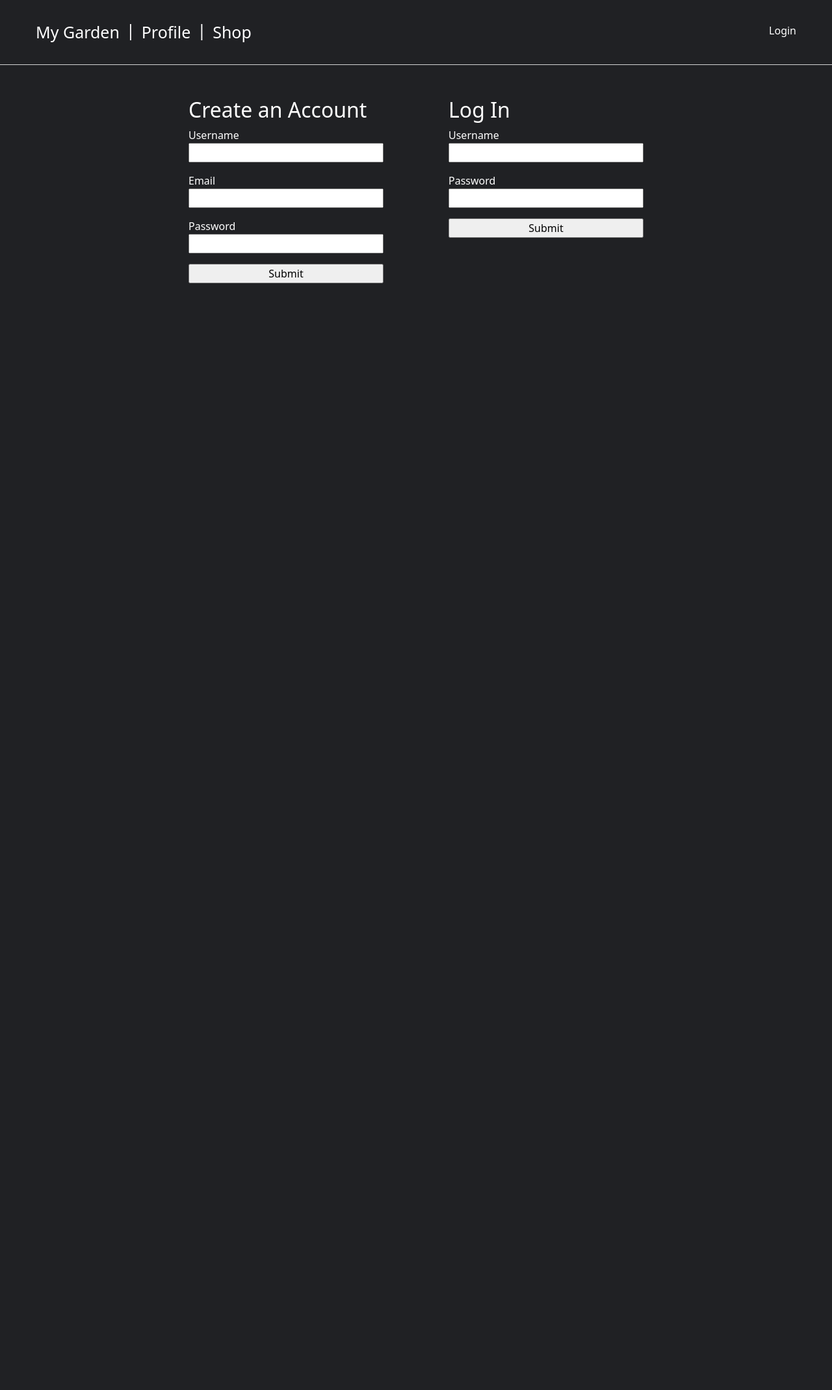
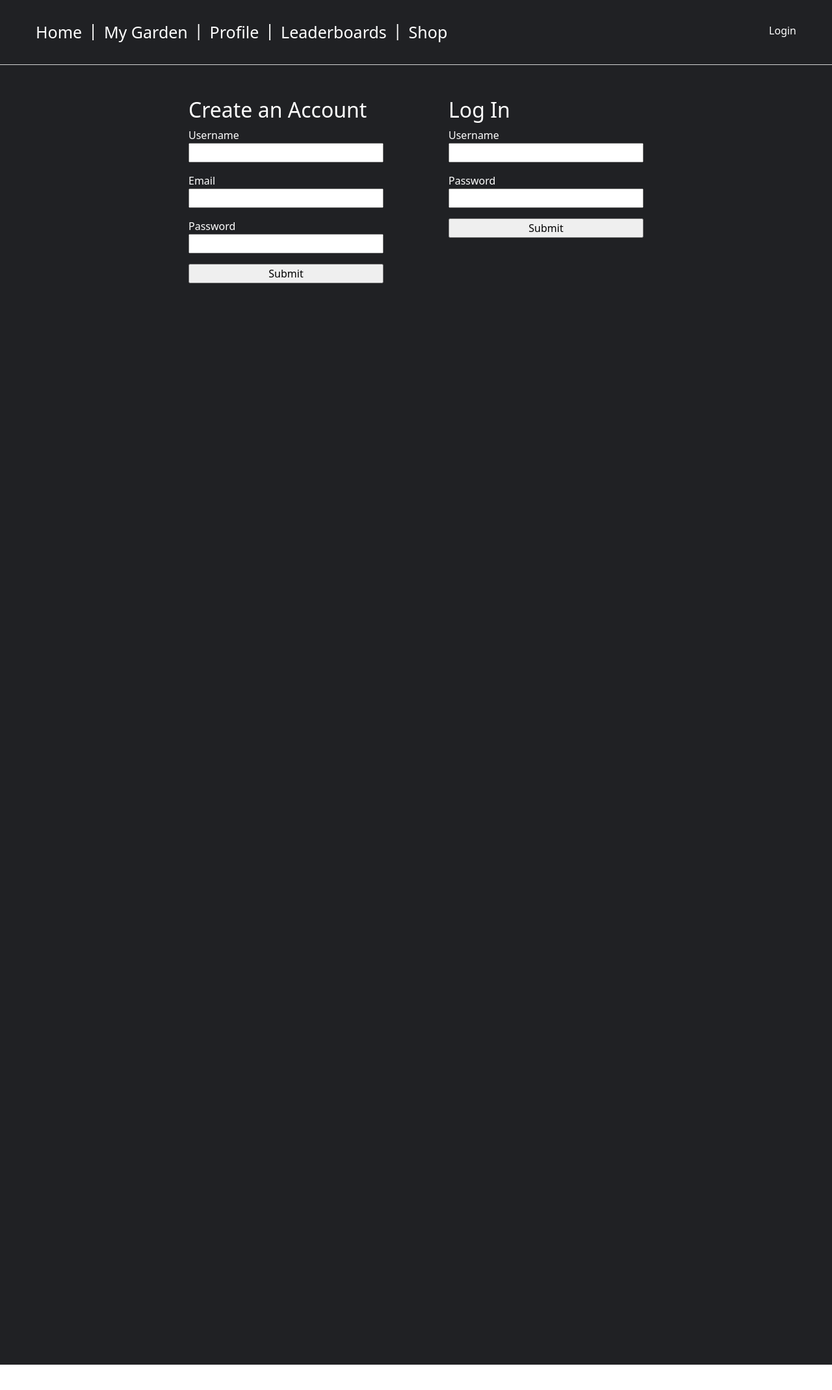
Before and after one commit to JRichm/GardenGame, a Flask app: page / in a window 1280 px wide. Shown: the top 2139 px of the page at 65% size. Run offline with Flask 3, Linux system fonts and the light colour scheme.

Commit message:
added leaderboard and user routes

```diff
--- a/server.py
+++ b/server.py
@@ -1,4 +1,5 @@
 """ ####    Server File     #### """
+
 from flask import (
     Flask,
     render_template,
@@ -21,13 +22,33 @@ app.secret_key = "garden"
 app.jinja_env.undefined = StrictUndefined
 
 
-""" ####    Flask Routes    #### """
+"""#  -   -   -   -   -   -   -   -  #"""
+"""   -        Page Routes        -   """
+"""#  -   -   -   -   -   -   -   -  #"""
 
 
-#      View Homepage       #
+##     """ View Homepage """     ##
 @app.route("/")
 def homepage():
     return render_template("login.html", form=forms.LoginForm(), user=check_login())
+
+
+##      """  User Login  """     ##
+@app.route("/login", methods=["GET", "POST"])
+def login():
+    form = forms.LoginForm(request.form)
+    return form.login_user()
+
+
+##   """ View Leaderboards """   ##
+@app.route("/leaderboards")
+def view_leaderboards():
+    return render_template("leaderboards.html", user=check_login())
+
+
+"""#  -   -   -   -   -   -   -   -  #"""
+"""   -        User Routes        -   """
+"""#  -   -   -   -   -   -   -   -  #"""
 
 
 ##      """   New User   """     ##
@@ -37,18 +58,16 @@ def register_user():
     return form.create_user()
 
 
-##      """  User Login  """     ##
-@app.route("/login", methods=["GET", "POST"])
-def login():
-    form = forms.LoginForm(request.form)
-    return form.login_user()
-
-
 ##      """  User Logout """     ##
 @app.route("/logout")
 def logout():
     session.clear()
     return redirect(url_for("homepage"))
+
+
+"""#  -   -   -   -   -   -   -   -  #"""
+"""   -        Game Routes        -   """
+"""#  -   -   -   -   -   -   -   -  #"""
 
 
 #         New Game         #
@@ -114,13 +133,15 @@ def get_base_plants():
     return plants
 
 
+"""#  -   -   -   -   -   -   -   -  #"""
+"""   -      Server Methods       -   """
+"""#  -   -   -   -   -   -   -   -  #"""
+
+
 #          Favicon         #
 @app.route("/favicon.ico")
 def favicon():
     return send_from_directory(app.static_folder, "favicon.png")
-
-
-""" ####   Server Methods   #### """
 
 
 def check_login():
--- a/static/css/base.css
+++ b/static/css/base.css
@@ -4,7 +4,6 @@ body::-webkit-scrollbar {
 }
 
 body {
-    background-color: #202124;
     -ms-overflow-style: none;
     /* IE and Edge */
     scrollbar-width: none;
--- a/static/css/login.css
+++ b/static/css/login.css
@@ -3,6 +3,9 @@ main {
     flex-direction: row;
     justify-content: center;
     width: 100%;
+    background-color: #202124;
+    min-height: 2000px;
+    position: fixed;
 }
 
 form {
@@ -14,10 +17,10 @@ form {
 
 form p {
     display: flex;
-    color:white;
+    color: white;
     flex-direction: column;
 }
 
 form h2 {
-    color:white;
+    color: white;
 }
--- a/templates/base.html
+++ b/templates/base.html
@@ -21,9 +21,13 @@
 <body>
   <header id="main-header">
     <section id="links-area">
+      <a href="/"> Home </a>
+      <p> | </p>
       <a href="/mygame"> My Garden </a>
       <p> | </p>
-      <a href="/users"> Profile </a>
+      <a href="/user"> Profile </a>
+      <p> | </p>
+      <a href="/leaderboards"> Leaderboards </a>
       <p> | </p>
       <a href="/shop"> Shop </a>
     </section>
```
Also changed, not shown: templates/leaderboards.html (added, +7 -0 lines), static/css/leaderboards.css (added), static/js/game.mjs (line endings or trailing spaces), templates/user.html (added).
